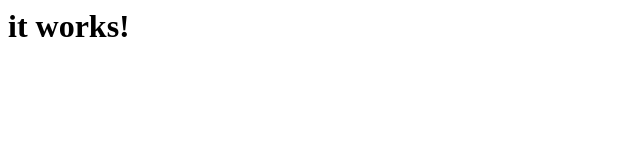
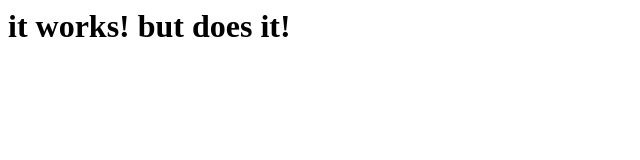
Before and after one commit to gregrosshost/auto-pull-from-git-hook, a plain HTML site: page index.html in a window 1280 px wide. Shown: the whole page, without its empty margins (0-640 px from the left). Drawn offline with Linux system fonts and the light colour scheme.

Commit message:
Update index.html

```diff
--- a/index.html
+++ b/index.html
@@ -1 +1 @@
-<h1>it works!</h1>
+<h1>it works! but does it!</h1>
```
